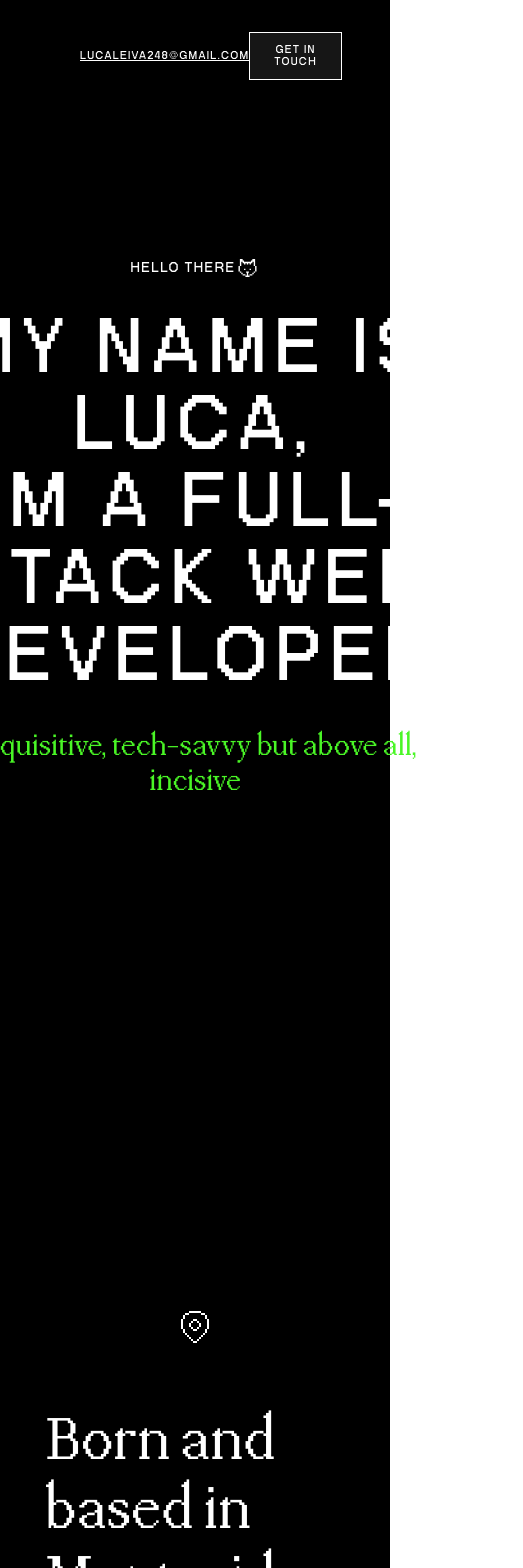
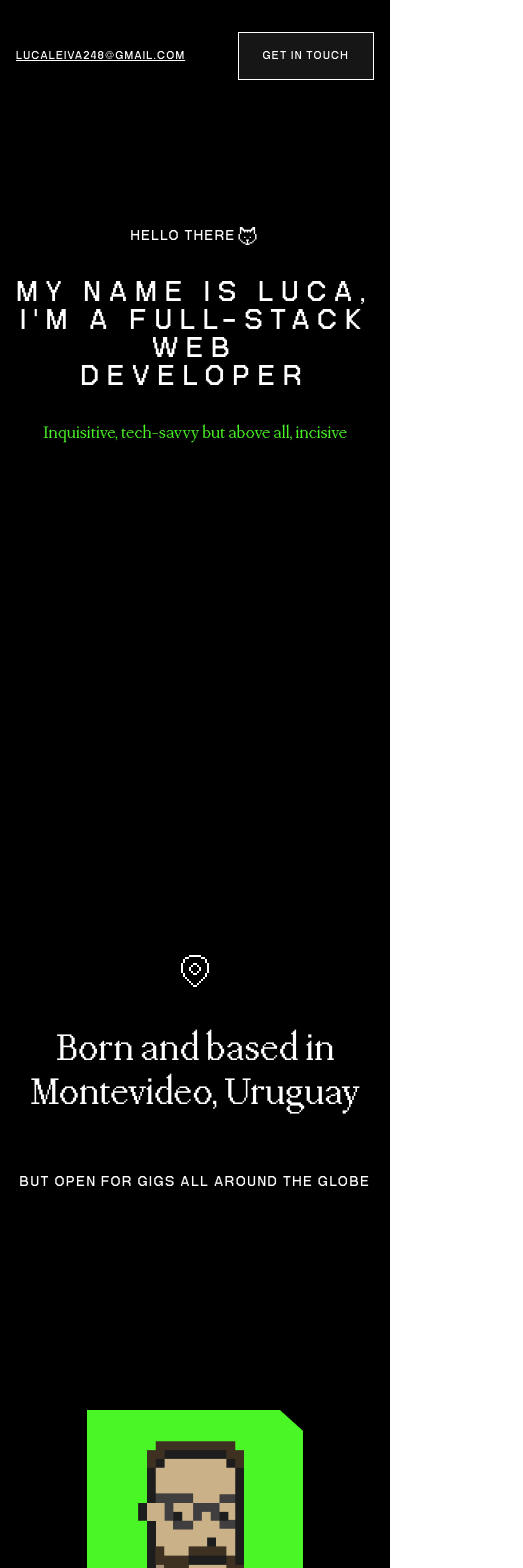
Before and after one commit to eleleiva/resume, a SvelteKit app: page / in a window 390 px wide. Shown: the top 1568 px of the page, 523 px wide, since content can reach past the window. Built offline with nearby package versions, Linux system fonts and the light colour scheme.

Commit message:
Improve responsive and animation

```diff
--- a/src/lib/utilities/animation.ts
+++ b/src/lib/utilities/animation.ts
@@ -1,6 +1,6 @@
 export function buildThresholdList() {
 	let thresholds = [];
-	let numSteps = 20;
+	let numSteps = 1000;
 
 	for (let i = 1.0; i <= numSteps; i++) {
 		let ratio = i / numSteps;
--- a/src/routes/+page.svelte
+++ b/src/routes/+page.svelte
@@ -20,12 +20,14 @@
 		window.scrollTo({ top: 0, behavior: 'smooth' });
 	};
 
-	let currentIntersectionRatio: number = 1;
+	let currentIntersectionRatio = 1;
 
 	const handleIntersections = (entries: IntersectionObserverEntry[]) => {
-		entries.forEach((entry) => {
-			currentIntersectionRatio = entry.intersectionRatio;
-		});
+		currentIntersectionRatio = entries.reduce((maxIntersection, entry) => {
+			if (maxIntersection > entry.intersectionRatio) return maxIntersection;
+
+			return entry.intersectionRatio;
+		}, 0);
 	};
 
 	const ANIMATION_SMOOTHNESS = 3;
@@ -169,26 +171,31 @@
 <style>
 	header,
 	footer {
-		min-height: 100dvh;
 		display: flex;
 		flex-direction: column;
 		align-items: center;
 		margin: auto;
 	}
 
+	section {
+		max-width: 100%;
+	}
+
 	main {
 		display: flex;
 		flex-direction: column;
 		gap: 12.5rem;
-		padding: 16rem 5rem 16rem 5rem;
+		padding: 16rem 0 16rem 0;
+		margin: 0 auto;
 	}
 
 	footer {
 		display: flex;
 		flex-direction: column;
 		gap: 16rem;
-		padding: 16rem 5rem 16rem 5rem;
+		padding: 16rem 0 16rem 0;
 		align-items: center;
+		margin: 0 auto;
 	}
 
 	nav {
@@ -196,7 +203,6 @@
 		flex-direction: row;
 		justify-content: space-between;
 		width: -webkit-fill-available;
-		padding: 2rem 5rem;
 		align-items: center;
 		max-width: 70rem;
 	}
@@ -225,6 +231,7 @@
 		letter-spacing: 0.50625rem;
 		margin: 0;
 		text-transform: uppercase;
+		max-width: 100%;
 	}
 
 	h2 {
@@ -244,6 +251,7 @@
 		font-style: normal;
 		font-weight: 400;
 		line-height: normal;
+		text-align: center;
 	}
 
 	h4 {
@@ -259,19 +267,25 @@
 		display: flex;
 		flex-direction: column;
 		gap: 1.5rem;
-		width: 37.5rem;
+		width: 100%;
+		max-width: 37.5rem;
 	}
 
 	p {
 		max-width: 65ch;
 	}
 
+	img {
+		max-width: 100%;
+	}
+
 	.jumbotron {
 		display: flex;
 		flex-direction: column;
 		gap: 2rem;
-		padding: 9rem 5rem 16rem 5rem;
+		padding: 9rem 0 16rem 0;
 		align-items: center;
+		max-width: 100%;
 	}
 
 	.jumbotron p {
@@ -292,6 +306,7 @@
 		display: flex;
 		flex-direction: column;
 		gap: 5rem;
+		width: 100%;
 		align-items: center;
 	}
 
@@ -327,12 +342,7 @@
 		display: grid;
 		gap: 5rem;
 		grid-template-columns: repeat(2, 1fr);
-	}
-
-	@media (max-width: 1440px) {
-		.projects-container {
-			grid-template-columns: 1fr;
-		}
+		max-width: 100%;
 	}
 
 	.project-header-container h4 {
@@ -405,7 +415,7 @@
 		display: flex;
 		gap: 6rem;
 		justify-content: center;
-
+		flex-wrap: wrap;
 		font-family: Inter;
 		font-size: 1rem;
 		font-style: normal;
@@ -419,6 +429,8 @@
 			color 500ms ease;
 		background-color: #161616;
 		color: #fff;
+
+		padding: 2rem 1rem;
 	}
 
 	.container a {
@@ -427,4 +439,28 @@
 			color 500ms ease;
 		color: #fff;
 	}
+
+	@media (max-width: 1440px) {
+		.projects-container {
+			grid-template-columns: 1fr;
+		}
+	}
+
+	@media (max-width: 780px) {
+		h1 {
+			font-size: 2.5rem;
+		}
+
+		h2 {
+			font-size: 1.125rem;
+		}
+
+		h3 {
+			font-size: 2.5rem;
+		}
+
+		h4 {
+			font-size: 1.25rem;
+		}
+	}
 </style>
```
